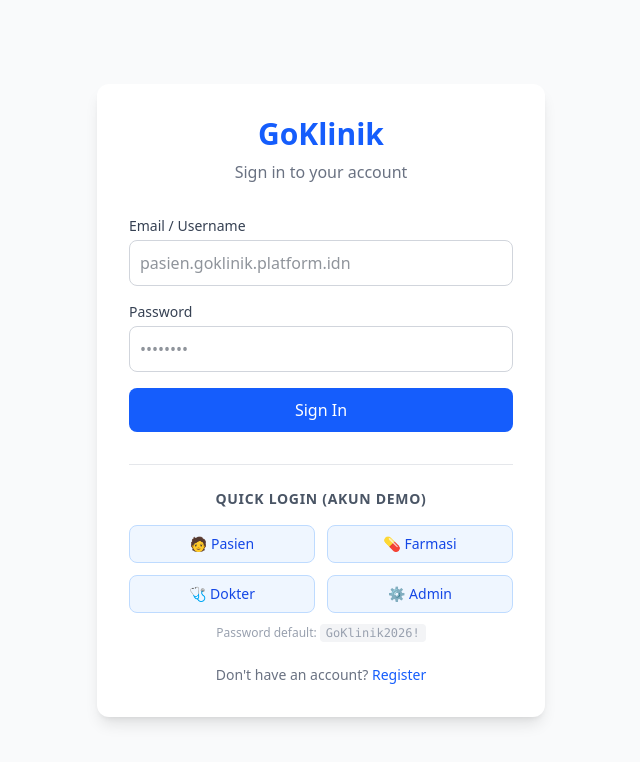
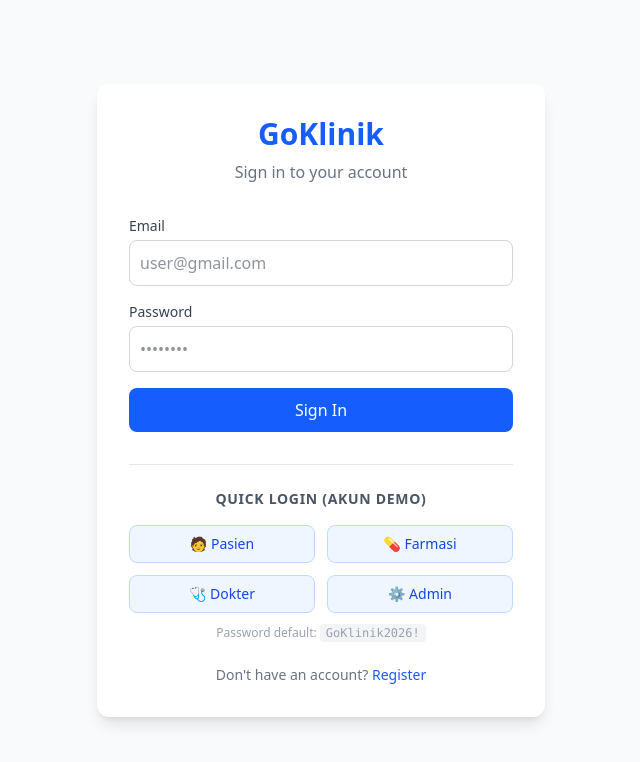
Before and after one commit to NoTSureSwann/medixai-platform, a Next.js app in the folder apps/web/: page /login in a window 1280 px wide. Shown: the top 762 px of the page, without its empty margins (319-959 px from the left). Built offline with nearby package versions, Linux system fonts and the light colour scheme; no server answers.

Commit message:
fix: dummy accounts and embed RAG data in TS

```diff
--- a/apps/web/src/app/login/page.tsx
+++ b/apps/web/src/app/login/page.tsx
@@ -64,12 +64,12 @@ export default function LoginPage() {
 
         <form className="space-y-4" onSubmit={handleEmailLogin}>
           <div>
-            <label className="block text-sm font-medium text-gray-700 mb-1">Email / Username</label>
+            <label className="block text-sm font-medium text-gray-700 mb-1">Email</label>
             <input
-              type="text"
+              type="email"
               required
               className="w-full p-2.5 border border-gray-300 rounded-lg outline-none focus:ring-2 focus:ring-blue-500"
-              placeholder="pasien.goklinik.platform.idn"
+              placeholder="user@gmail.com"
               value={email}
               onChange={e => setEmail(e.target.value)}
             />
--- a/apps/web/src/constants/dummyAccounts.ts
+++ b/apps/web/src/constants/dummyAccounts.ts
@@ -10,26 +10,26 @@ export interface DummyAccount {
 
 export const DUMMY_ACCOUNTS: DummyAccount[] = [
   {
-    email: 'pasien.goklinik.platform.idn',
+    email: 'pasien.goklinik.platform.idn@gmail.com',
     password: 'GoKlinik2026!',
     name: 'Pasien GoKlinik',
     role: UserRole.PATIENT,
   },
   {
-    email: 'farmasi.goklinik.platform.idn',
+    email: 'farmasi.goklinik.platform.idn@gmail.com',
     password: 'GoKlinik2026!',
     name: 'Farmasi GoKlinik',
     role: UserRole.PHARMACY,
   },
   {
-    email: 'dokter.goklinik.platform.idn',
+    email: 'dokter.goklinik.platform.idn@gmail.com',
     password: 'GoKlinik2026!',
     name: 'Dr. GoKlinik',
     role: UserRole.DOCTOR,
     specialization: 'General Practice',
   },
   {
-    email: 'admin.goklinik.platform.idn',
+    email: 'admin.goklinik.platform.idn@gmail.com',
     password: 'GoKlinik2026!',
     name: 'Admin GoKlinik',
     role: UserRole.ADMIN,
--- a/apps/web/src/infrastructure/database/repositories/MongoKnowledgeRepository.ts
+++ b/apps/web/src/infrastructure/database/repositories/MongoKnowledgeRepository.ts
@@ -91,9 +91,31 @@ export class MongoKnowledgeRepository {
         score: doc.score
       }));
     } catch (error) {
-      console.error("[MongoKnowledgeRepository] Vector Search failed. Falling back to mock results. Ensure you are on MongoDB Atlas with a configured Vector Search index.", error);
-      // Fallback for local dev / unconfigured Atlas
-      return [];
+      console.error("[MongoKnowledgeRepository] Vector Search failed or no DB connection. Returning embedded TypeScript mock data.", error);
+
+      // Embedded TypeScript fallback for RAG
+      return [
+        {
+          id: 'mock-doc-dbd',
+          content: 'DBD (Demam Berdarah Dengue) adalah penyakit yang disebabkan virus dengue yang ditularkan melalui gigitan nyamuk Aedes aegypti. Gejala utama: demam tinggi mendadak, sakit kepala hebat, nyeri otot dan sendi, mual, muntah, ruam kulit, dan perdarahan ringan.',
+          score: 0.95,
+          metadata: {
+            title: 'Panduan DBD (Demam Berdarah Dengue)',
+            source: 'WHO',
+            category: 'penyakit_menular'
+          }
+        },
+        {
+          id: 'mock-doc-dbd-treatment',
+          content: 'Penanganan awal untuk Demam Berdarah (DBD) meliputi istirahat total, minum banyak cairan (air putih, oralit, jus jambu) untuk mencegah dehidrasi, dan konsumsi parasetamol untuk menurunkan demam. Hindari aspirin atau ibuprofen karena dapat memicu perdarahan. Segera ke rumah sakit jika muncul tanda bahaya seperti muntah terus-menerus atau perdarahan.',
+          score: 0.88,
+          metadata: {
+            title: 'Penanganan Awal DBD',
+            source: 'Kemenkes RI',
+            category: 'penyakit_menular'
+          }
+        }
+      ];
     }
   }
 }
```
